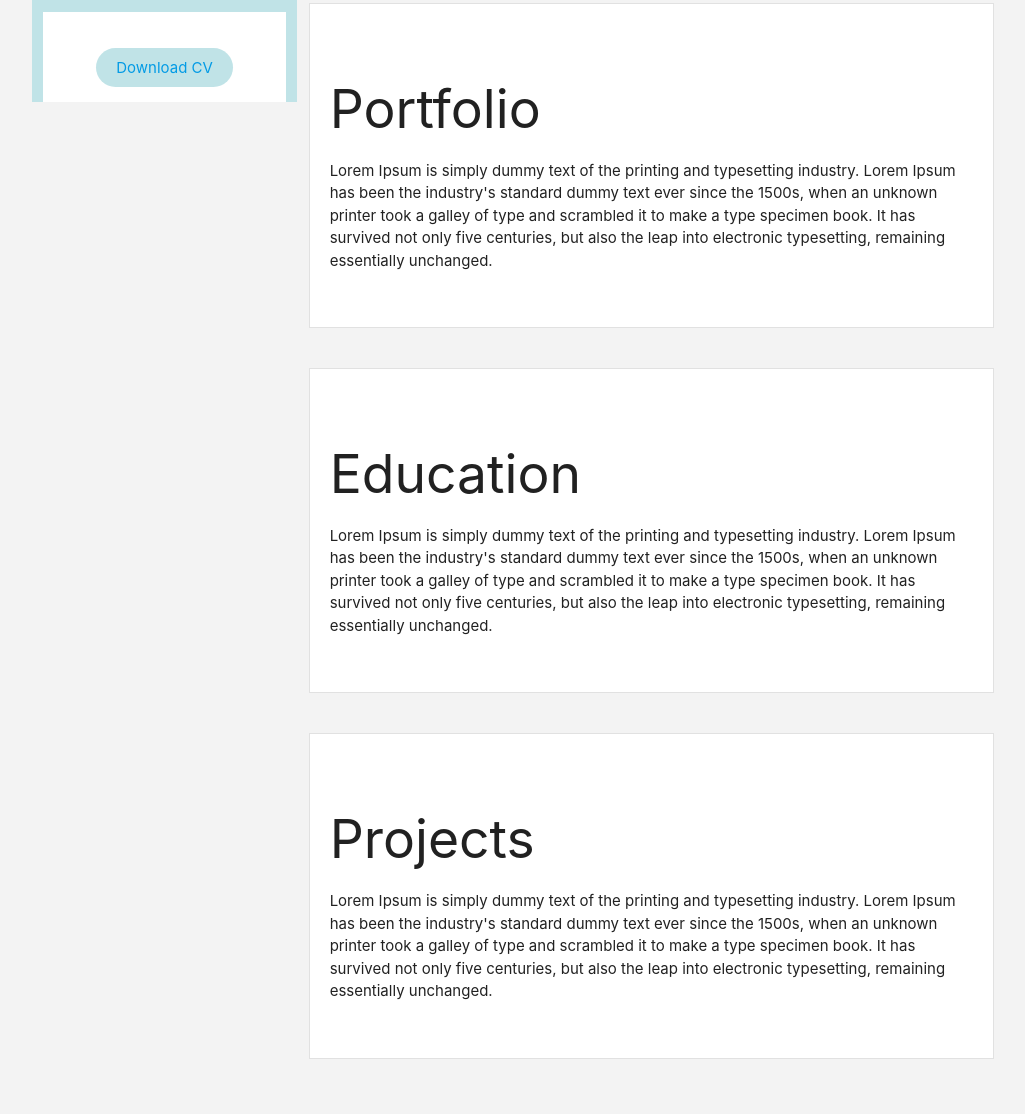
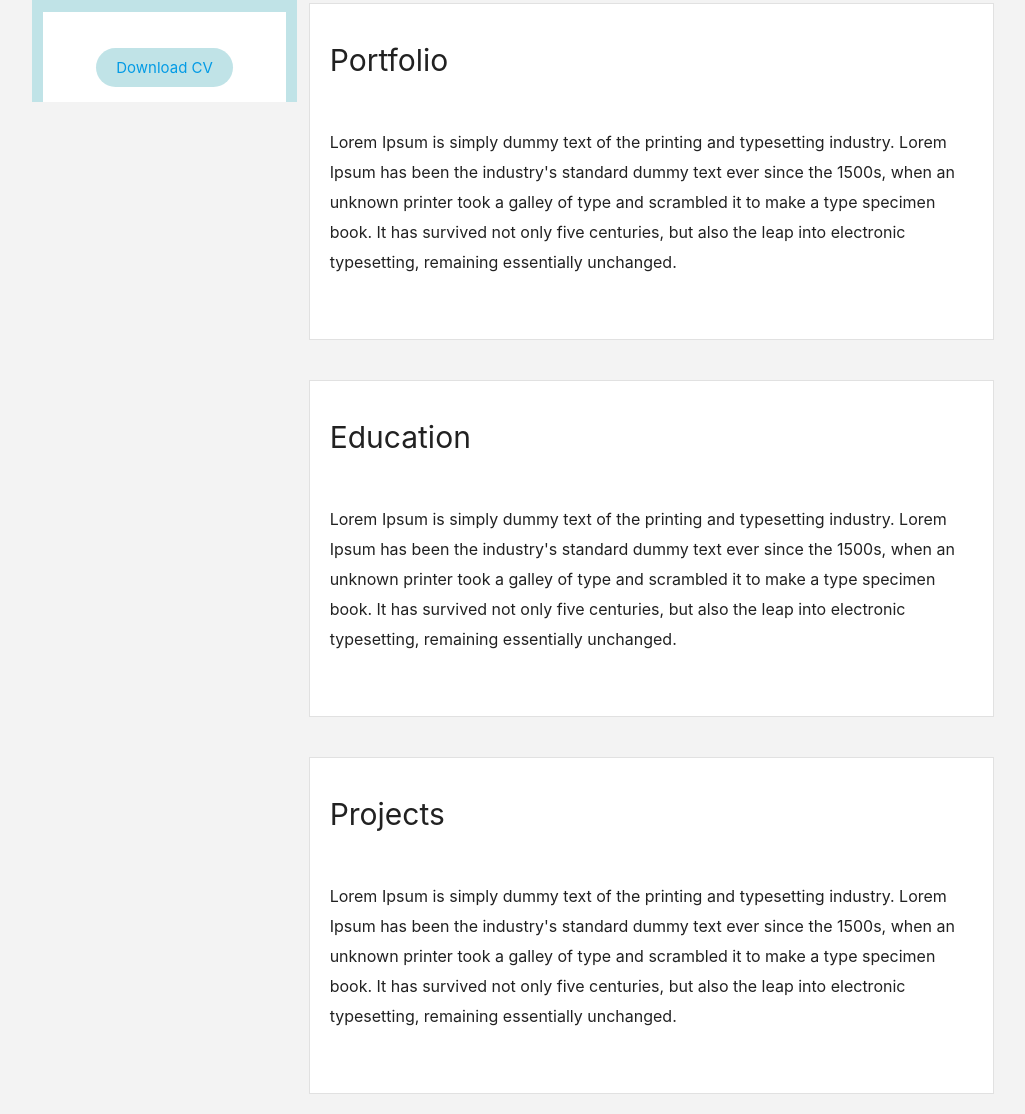
Before and after one commit to Lakshay11/Git-Portfolio, a plain HTML site: page index.html in a window 1280 px wide. Shown: the part 505-1619 px from the top of the page, without its empty margins (77-1102 px from the left). Before the commit the page ends 1584 px from the top, so only its background shows below. Drawn offline with nearby package versions, Linux system fonts and the light colour scheme.

Commit message:
Style Changes.

```diff
--- a/scss/design/_center.scss
+++ b/scss/design/_center.scss
@@ -1,47 +1,92 @@
-.center-content{
-  .about-me-section{
+.center-content {
+  .about-me-section {
     padding: 40px 20px;
     background-color: #fff;
     border: 1px solid #e1e1e1;
-    h2{
+
+    h2 {
       padding: 0;
-      margin: 0;
-      margin-bottom: 50px;
+      margin: 0 0 50px;
       font-size: 30px;
     }
-    p{
+
+    p {
       margin: 0 0 22px;
       line-height: 1.875em;
       font-size: 16px;
       font-weight: normal;
     }
-    a{
+
+    a {
       color: black;
       font-size: 18px;
       padding: 8px 45px;
       border-radius: 20px;
       border: 1px solid #c0e3e7;
-      i{
+
+      i {
         padding-right: 10px;
       }
     }
   }
-  .portfolio-section{
+
+  .portfolio-section {
     padding: 40px 20px;
     background-color: #fff;
     border: 1px solid #e1e1e1;
     margin-top: 40px;
+
+    h2 {
+      padding: 0;
+      margin: 0 0 50px;
+      font-size: 30px;
+    }
+
+    p {
+      margin: 0 0 22px;
+      line-height: 1.875em;
+      font-size: 16px;
+      font-weight: normal;
+    }
   }
-  .education-section{
-    padding: 40px 20px;
-    background-color: #fff;
-    border: 1px solid #e1e1e1;
-    margin-top: 40px;}
 
-  .project-section{
+  .education-section {
     padding: 40px 20px;
     background-color: #fff;
     border: 1px solid #e1e1e1;
     margin-top: 40px;
+
+    h2 {
+      padding: 0;
+      margin: 0 0 50px;
+      font-size: 30px;
+    }
+
+    p {
+      margin: 0 0 22px;
+      line-height: 1.875em;
+      font-size: 16px;
+      font-weight: normal;
+    }
+  }
+
+  .project-section {
+    padding: 40px 20px;
+    background-color: #fff;
+    border: 1px solid #e1e1e1;
+    margin-top: 40px;
+
+    h2 {
+      padding: 0;
+      margin: 0 0 50px;
+      font-size: 30px;
+    }
+
+    p {
+      margin: 0 0 22px;
+      line-height: 1.875em;
+      font-size: 16px;
+      font-weight: normal;
+    }
   }
 }
```
Also changed, not shown: css/custom.css.
